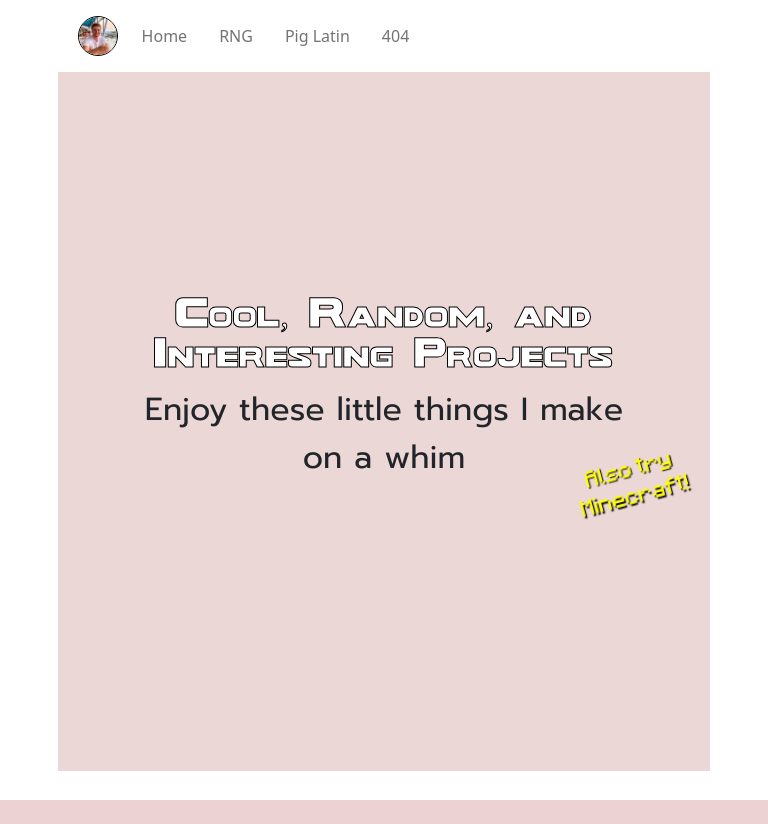
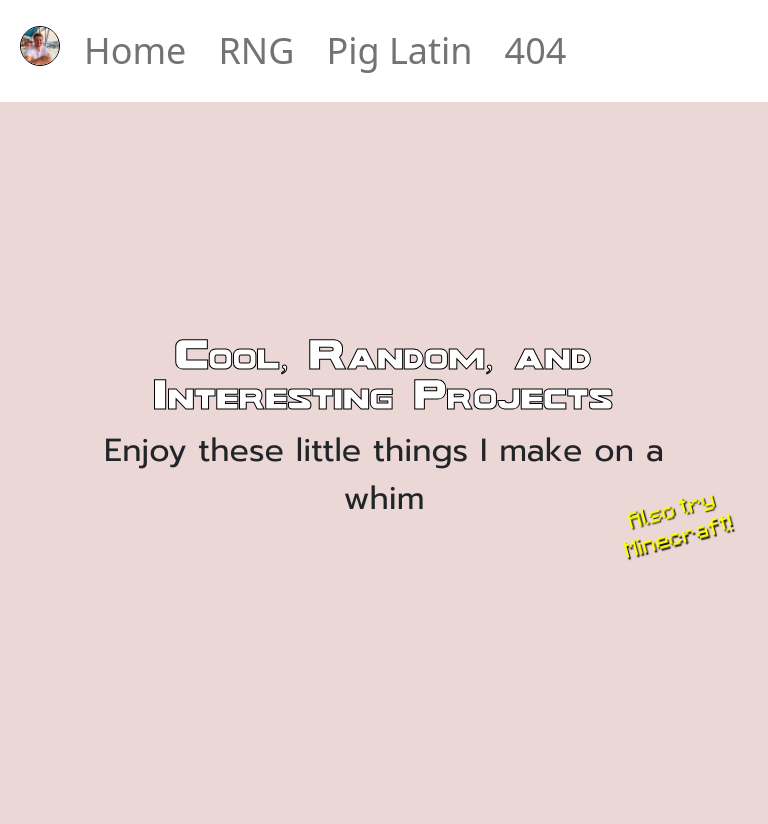
Before and after one commit to jll38/cool_random_webpages, a Flask app: page / in a window 768 px wide. Before the commit the page ends 800 px from the top, so only its background shows below. Run offline with Flask 2, Linux system fonts and the light colour scheme; some libraries are stand-ins or nearby versions.

Commit message:
general changes

```diff
--- a/static/css/mediaQuery.css
+++ b/static/css/mediaQuery.css
@@ -1,5 +1,8 @@
 /* Extra small devices (phones, up to 480px) */
-@media screen and (max-width: 767px) {
+@media screen and (max-width: 767px) {.navbar{
+        font-size:250%;
+    }
+
 }
 /* Small devices (tablets, 768px and up) */
 @media (min-width: 768px) and (max-width: 991px) {
@@ -10,8 +13,10 @@
         font-size: 16px;
     }
     .container-fluid{
-        width:85%;
-
+        text-align:center;
+    }
+    .navbar{
+        font-size:225%;
     }
 
 }
@@ -23,8 +28,8 @@
         font-size: 18px;
     }
     body{
-        width:90%;
     }
+
 }
 /* large desktops and up ———– */
 @media (min-width: 1200px) and (max-width: 1439px)  {
```
